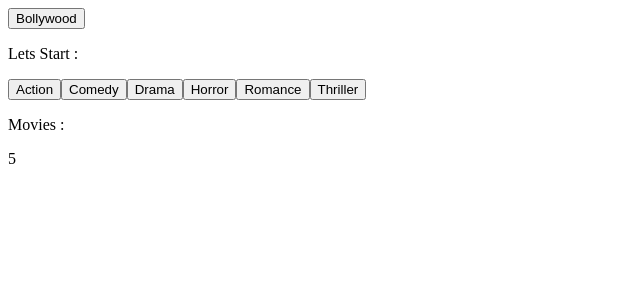
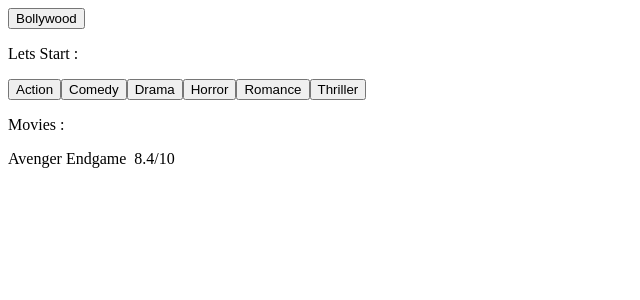
Before and after one commit to arjun-computer-geek/movie-recommendation-app, a React (Create React App) app: page / in a window 1280 px wide. Shown: the top 300 px of the page, without its empty margins (0-640 px from the left). Built offline with nearby package versions, Linux system fonts and the light colour scheme.

Commit message:
working on zero index of aaray

```diff
--- a/src/App.js
+++ b/src/App.js
@@ -50,10 +50,23 @@ const App = () => {
         {
           movieTye === 'hollywood' ?
             <div>{
-                moviesCollection[gener].hollywood.movies.length
-                // moviesCollection[gener].hollywood.movies[0]
-              }</div> :
-            <div>{moviesCollection[gener].bollywood.movies[0]}</div>
+                // console.log(Array.isArray(moviesCollection[gener].hollywood.movies))
+                moviesCollection[gener].hollywood.movies[0]
+
+              }
+              <span>
+                &nbsp; {moviesCollection[gener].hollywood.ratings[0]}
+              </span>
+            </div> :
+            <div>
+              {
+                moviesCollection[gener].bollywood.movies[0]
+              }
+              <span>
+                &nbsp; {moviesCollection[gener].bollywood.ratings[0]}
+              </span>
+
+            </div>
         }
 
       </div>
```
